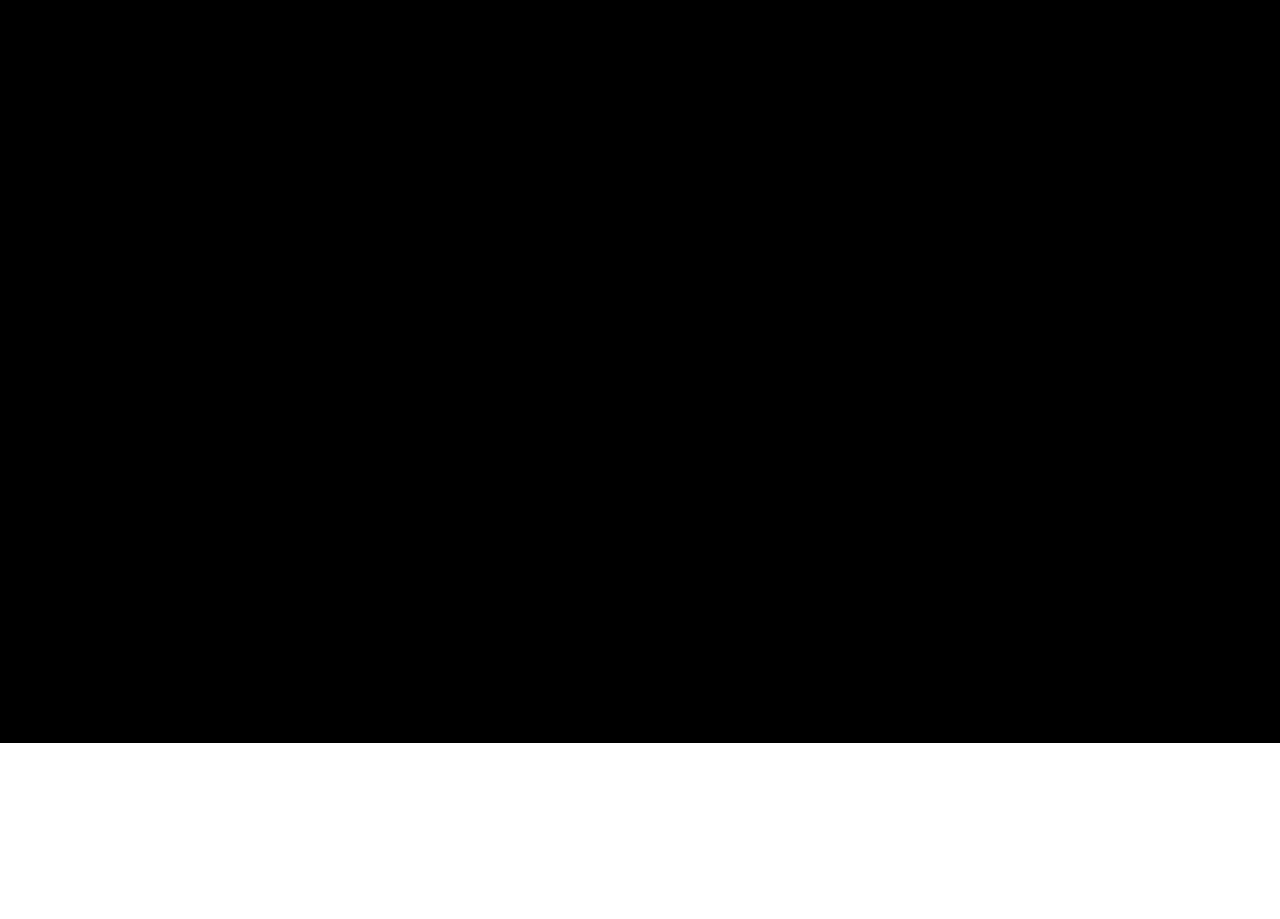
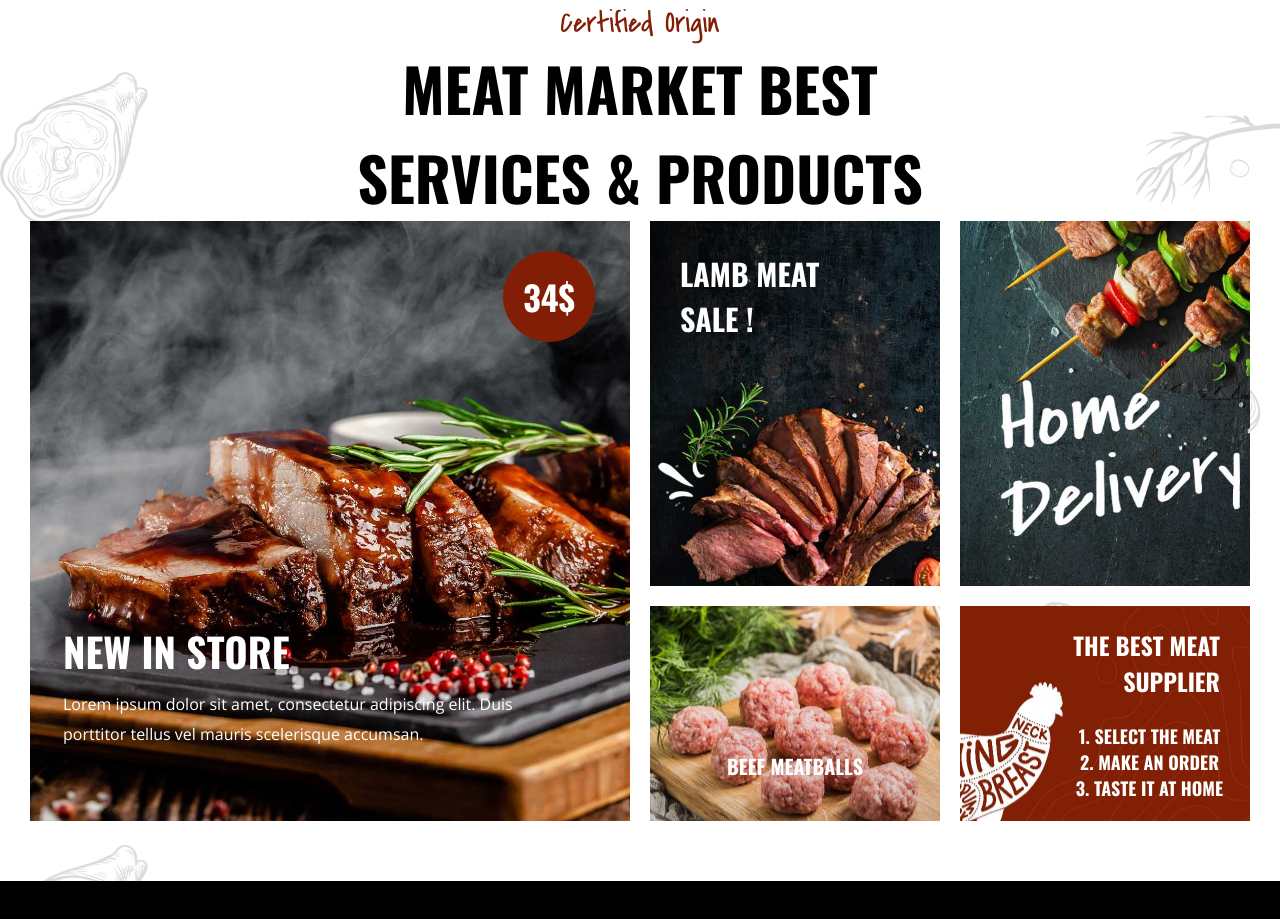
Before and after one commit to Kazirobin/2.Project_Butcher_Shop, a plain HTML site: page index.html in a window 1280 px wide. Shown: the part 2257-3176 px from the top of the page. Before the commit the page ends 3000 px from the top, so only its background shows below. Drawn offline with nearby package versions, Linux system fonts and the light colour scheme.

Commit message:
update(services)

```diff
--- a/assets/css/style.css
+++ b/assets/css/style.css
@@ -27,10 +27,12 @@ body {
 a {
   text-decoration: none;
 }
-h3,h2,p{
-  margin:0 auto;
+h3,
+h2,
+p {
+  margin: 0 auto;
 }
-button{
+button {
   font-family: var(--font-secondary);
   display: block;
   margin: 0 auto;
@@ -40,29 +42,33 @@ button{
   color: var(--color-white);
   background-color: var(--color-dark-red);
 }
-h3{
+h3 {
   font-weight: 400;
   font-size: 30px;
   font-family: var(--font-temporary);
   color: var(--color-dark-red);
 }
-h2{
+h2 {
   font-size: 60px;
   font-family: var(--font-secondary);
 }
 
-@media (max-width:900px) {
-  h2{
+@media (max-width: 900px) {
+  h2 {
     font-size: 50px;
   }
 }
-@media (max-width:700px) {
-  h2{
+@media (max-width: 700px) {
+  h2 {
     font-size: 40px;
   }
 }
+h4{
+  font-family: var(--font-secondary);
+  color: var(--color-white);
+}
 
-p{
+p {
   font-family: var(--font-primary);
   line-height: 30px;
 }
@@ -131,7 +137,7 @@ marquee {
   align-items: center;
   max-width: 100%;
 }
-.navbar_menu.active{
+.navbar_menu.active {
   display: block !important;
 }
 .navbar_menu .navbar_menu_link a,
@@ -164,14 +170,13 @@ marquee {
   color: var(--color-dark-gray) !important;
 }
 .navbar_menu_link:hover .navbar_sub-menu,
-.navbar_sub-menu:hover{
+.navbar_sub-menu:hover {
   display: flex;
 }
-a.navbar_sub-menu_link.arrow1{
+a.navbar_sub-menu_link.arrow1 {
   position: relative;
 }
-a.navbar_sub-menu_link.arrow2
- {
+a.navbar_sub-menu_link.arrow2 {
   position: relative;
 }
 /* sub sub menu css  */
@@ -191,10 +196,12 @@ a.navbar_sub-menu_link.arrow2
   width: 200px;
   background-color: var(--color-white);
 }
-a.arrow1:hover ~ .navbar_sub-sub-menu.active1,.navbar_sub-sub-menu.active1:hover{
+a.arrow1:hover ~ .navbar_sub-sub-menu.active1,
+.navbar_sub-sub-menu.active1:hover {
   display: inline-block;
 }
-a.arrow2:hover ~ .navbar_sub-sub-menu.active2,.navbar_sub-sub-menu.active2:hover{
+a.arrow2:hover ~ .navbar_sub-sub-menu.active2,
+.navbar_sub-sub-menu.active2:hover {
   display: inline-block;
 }
 a.navbar_sub-sub-menu_link {
@@ -202,24 +209,21 @@ a.navbar_sub-sub-menu_link {
   display: inline-block;
   width: 200px;
 }
-@media(max-width:1300px){
+@media (max-width: 1300px) {
   /* sub sub menu css  */
   a.arrow1:hover ~ .navbar_sub-sub-menu.active1,
   .navbar_sub-sub-menu.active1:hover,
   a.arrow2:hover ~ .navbar_sub-sub-menu.active2,
-    .navbar_sub-sub-menu.active2:hover
-    {
+  .navbar_sub-sub-menu.active2:hover {
     padding-inline-start: 50px;
     display: inline-block;
     position: relative;
     width: 200px;
-
   }
   .navbar_sub-sub-menu.active1,
   .navbar_sub-sub-menu.active1:hover,
   .navbar_sub-sub-menu.active2,
-    .navbar_sub-sub-menu.active2:hover
-    {
+  .navbar_sub-sub-menu.active2:hover {
     padding-inline-start: 50px;
     display: inline-block;
     position: relative;
@@ -228,7 +232,7 @@ a.navbar_sub-sub-menu_link {
     background-color: var(--color-dark-gray);
   }
 
-    a.navbar_sub-sub-menu_link{
+  a.navbar_sub-sub-menu_link {
     font-size: 14px !important;
     display: inline-block;
     padding-left: 50px;
@@ -236,9 +240,6 @@ a.navbar_sub-sub-menu_link {
     color: var(--color-white) !important;
   }
 }
-
-
-
 
 .navbar_btn_link {
   position: relative;
@@ -273,11 +274,11 @@ a.navbar_sub-sub-menu_link {
   cursor: pointer;
   display: none;
 }
-.navbar_bar.active{
+.navbar_bar.active {
   margin-block-start: 10px;
   margin-inline-end: 0px;
 }
-.navbar_bar span{
+.navbar_bar span {
   height: 5px;
   width: 50px;
   background-color: green;
@@ -286,10 +287,10 @@ a.navbar_sub-sub-menu_link {
   right: 20%;
   display: inline-block;
 }
-.navbar_bar span:nth-of-type(2){
+.navbar_bar span:nth-of-type(2) {
   top: 45px;
 }
-.navbar_bar span:nth-of-type(3){
+.navbar_bar span:nth-of-type(3) {
   top: 60px;
 }
 .navbar_bar {
@@ -300,7 +301,9 @@ a.navbar_sub-sub-menu_link {
 }
 
 .navbar_bar.active span:nth-of-type(1) {
-  transform: rotate(-45deg); /* Rotate the first span to create a diagonal line */
+  transform: rotate(
+    -45deg
+  ); /* Rotate the first span to create a diagonal line */
   top: 50%; /* Adjust the position to center the diagonal line */
 }
 
@@ -309,7 +312,9 @@ a.navbar_sub-sub-menu_link {
 }
 
 .navbar_bar.active span:nth-of-type(3) {
-  transform: rotate(45deg); /* Rotate the third span to create a diagonal line */
+  transform: rotate(
+    45deg
+  ); /* Rotate the third span to create a diagonal line */
   top: 50%; /* Adjust the position to center the diagonal line */
 }
 /* navbar menu responsive  */
@@ -347,14 +352,13 @@ a.navbar_sub-sub-menu_link {
   .navbar_menu .navbar_menu_link {
     margin-right: auto;
   }
-  .navbar_menu_link .navbar_sub-menu
-  {
+  .navbar_menu_link .navbar_sub-menu {
     display: inline-block;
     position: relative;
     background-color: var(--color-dark-gray);
     padding-block: 20px;
   }
-  .navbar_sub-menu a.navbar_sub-menu_link{
+  .navbar_sub-menu a.navbar_sub-menu_link {
     font-size: 14px !important;
     display: inline-block;
     padding-left: 50px;
@@ -373,17 +377,17 @@ a.navbar_sub-sub-menu_link {
   .banner {
     padding-block-start: 180px;
   }
-  .navbar_menu{
+  .navbar_menu {
     display: none !important;
   }
-  .navbar_menu.active{
+  .navbar_menu.active {
     display: inline-block;
   }
-  .navbar_bar{
+  .navbar_bar {
     display: inline-block;
   }
 }
-.navbar .navbar_menu.active{
+.navbar .navbar_menu.active {
   display: inline-block;
 }
 /* navbar section end  */
@@ -448,40 +452,40 @@ a.navbar_sub-sub-menu_link {
     padding-block-start: 200px;
     background-size: 145%;
   }
-  .banner_bottom{
+  .banner_bottom {
     height: 100vh;
     width: 100%;
     margin-block-start: -200px;
   }
 }
-@media(max-width:650px){
-  .banner{
+@media (max-width: 650px) {
+  .banner {
     background-size: 220%;
   }
-  .banner_heading{
+  .banner_heading {
     font-size: 50px;
   }
-  .banner_img{
+  .banner_img {
     width: 300px;
   }
 }
-@media(max-width:650px){
-  .banner_heading{
+@media (max-width: 650px) {
+  .banner_heading {
     font-size: 50px;
   }
-  .banner_img{
+  .banner_img {
     width: 300px;
   }
 }
-@media(max-width:450px){
-  .banner{
+@media (max-width: 450px) {
+  .banner {
     background-size: 280%;
     height: 600px;
   }
-  .banner_heading{
+  .banner_heading {
     font-size: 50px;
   }
-  .banner_img{
+  .banner_img {
     width: 250px;
   }
   .navbar_logo {
@@ -490,59 +494,59 @@ a.navbar_sub-sub-menu_link {
 }
 /* banner section end  */
 /* 2 butcher section start */
-.butcher{
+.butcher {
   display: flex;
   justify-content: center;
   align-items: center;
   margin: 0 auto;
 }
-.butcher{
-  background-image: url('../img/butcher/butcher_bg.jpg');
+.butcher {
+  background-image: url("../img/butcher/butcher_bg.jpg");
   background-size: cover;
   background-position: bottom;
   padding-block: 30px;
   height: 750px;
 }
-.butcher_left{
+.butcher_left {
   padding-inline: 50px;
   width: 500px;
 }
-.butcher_left img{
+.butcher_left img {
   width: 100%;
   display: inline-block;
 }
-.butcher_right{
+.butcher_right {
   text-align: center;
 }
-.butcher_right h2{
+.butcher_right h2 {
   max-width: 600px;
 }
-.butcher_right p{
+.butcher_right p {
   padding-block-start: 20px;
   max-width: 510px;
 }
-.butcher_right button{
+.butcher_right button {
   margin-block-start: 30px;
 }
-@media(max-width:900px){
-  .butcher{
+@media (max-width: 900px) {
+  .butcher {
     flex-direction: column;
     height: auto;
     padding-block: 60px;
   }
-  .butcher_right{
+  .butcher_right {
     width: 100%;
   }
   .butcher_right h2,
-  .butcher_right p{
-    max-width:900px;
+  .butcher_right p {
+    max-width: 900px;
   }
 }
 /* 2 butcher section end */
 /* 3 delivery section start  */
-.delivery{
+.delivery {
   height: 750px;
-  background-image: url('../img/delivery/delivery_bg.jpg');
+  background-image: url("../img/delivery/delivery_bg.jpg");
   background-size: cover;
   background-position: center;
   display: flex;
@@ -550,30 +554,30 @@ a.navbar_sub-sub-menu_link {
   align-items: center;
   color: var(--color-white);
 }
-.delivery_left{
+.delivery_left {
   max-width: 600px;
   padding-inline-start: 70px;
 }
-.delivery_left h3{
+.delivery_left h3 {
   color: var(--color-white);
   padding-block: 30px;
 }
-.delivery_left p{
+.delivery_left p {
   padding-block: 30px;
 }
-.delivery_payment i{
+.delivery_payment i {
   font-size: 25px;
   margin-block-start: 15px;
   margin-inline-end: 25px;
 }
-.delivery_payment i:last-child{
+.delivery_payment i:last-child {
   color: var(--color-dark-gray);
   background-color: var(--color-white);
 }
-.delivery_right{
+.delivery_right {
   position: relative;
 }
-.delivery_discount{
+.delivery_discount {
   background-color: var(--color-dark-red);
   height: 300px;
   width: 300px;
@@ -587,31 +591,191 @@ a.navbar_sub-sub-menu_link {
   margin-block-start: 150px;
   margin-inline-start: 100px;
 }
-.delivery_discount_text{
+.delivery_discount_text {
   font-size: 20px;
 }
-.delivery_discount_number{
+.delivery_discount_number {
   font-size: 90px;
   line-height: 110px;
 }
-.delivery_right_img{
+.delivery_right_img {
   max-width: 550px;
   margin-block-start: -90px;
 }
-@media(max-width:1000px){
-  .delivery{
+@media (max-width: 1000px) {
+  .delivery {
     flex-direction: column;
     height: auto;
     padding-block: 60px;
   }
-  .delivery_left{
+  .delivery_left {
     padding-inline: 15px;
   }
-  .delivery_right_img{
+  .delivery_right_img {
     max-width: 450px;
   }
 }
 /* 3 delivery section end */
 /* 4 services section start */
+.service {
+  text-align: center;
+  padding-block: 60px;
+  background-image: url("../img/services/services_bg.jpg");
+  background-size: 100%;
+  background-position: center;
+}
+.service_top {
+  max-width: 600px;
+  margin: auto;
+}
+.service_bottom {
+  height: auto;
+  margin: auto;
+  display: flex;
+  justify-content: center;
+  align-items: center;
+}
+.services_left {
+  background-image: url("../img/services/services_img1.jpg");
+  background-size: cover;
+  background-position: top;
+  width: 600px;
+  height: 600px;
+  display: block;
+  position: relative;
+}
+h4.rate_icon{
+  background-color: var(--color-dark-red);
+  font-family: var(--font-secondary);
+  color: var(--color-white);
+  font-size: 34px;
+  border-radius: 50%;
+  position: absolute;
+  top: 30px;
+  right: 35px;
+  padding: 20px;
+  -webkit-border-radius: 50%;
+  -moz-border-radius: 50%;
+  -ms-border-radius: 50%;
+  -o-border-radius: 50%;
+}
 
+.services_left h2,
+.services_left p{
+ color: var(--color-white);
+ text-align: left;
+}
+.services_left h2 {
+  display: block;
+  position: absolute;
+  bottom: 140px;
+  left: 33px;
+  font-size: 40px;
+}
+.services_left p {
+  position: absolute;
+  bottom: 72px;
+  left: 33px;
+  max-width: 500px;
+}
+.services_right{
+  width: 600px;
+  height: 600px;
+  display: grid;
+  grid-template-columns: repeat(auto-fit,minmax(250px,1fr));
+  gap: 20px;
+  margin-inline-start: 20px;
+}
+.services_service1,
+.services_service2,
+.services_service3,
+.services_service4{
+  display: block;
+  position: relative;
+  background-size: cover;
+}
+.services_service1{
+  background-image: url("../img/services/services_img2.jpg");
+}
+.services_service1 h4{
+  font-size: 30px;
+  text-align: left;
+  padding: 30px;
+  max-width: 200px;
+}
+.services_service2 {
+  background-image: url("../img/services/services_img3.jpg");
+}
+.services_service3{
+  background-image: url("../img/services/services_img4.jpg");
+}
+.services_service3 h4{
+  font-size: 20px;
+  position: absolute;
+  bottom: 40px;
+  left: 0;
+  right: 0px;
+}
+.services_service4 {
+  background-image: url("../img/services/services_img5.jpg");
+}
+h4.services_service4_head{
+  font-size: 24px;
+  position: absolute;
+  right: 30px;
+  top: 21px;
+  max-width: 150px;
+  text-align: right;
+}
+.services_service4_text{
+  font-size: 18px;
+  position: absolute;
+  text-align: center;
+  bottom: 20px;
+  right: 27px;
+}
+@media(max-width:1000px){
+  .service_bottom{
+    flex-direction: column;
+  }
+  .services_right{
+    padding: 0;
+    margin: 20px auto;
+  }
+}
+@media(max-width:500px){
+  .service_bottom{
+    flex-direction: column;
+    max-width: 450px;
+  }
+  .services_left h2,
+  .services_left p
+  {
+  left: 20%;
+  }
+  .services_right{
+    padding: 0;
+    margin: 0;
+    margin-block-start: 20px;
+    grid-template-columns: 1fr;
+  }
+  .services_service1,
+  .services_service2,
+  .services_service3,
+  .services_service4{
+    position: relative;
+    max-width: 100%;
+    display: flex;
+    text-align: center;
+    background-size: 100%;
+    background-position:left center;
+  }
+  .services_service1 h4{
+    display: inline-block;
+    position: relative;
+    text-align: center;
+    margin-left: auto;
+    padding-left: -40px;
+  }
+}
 /* 4 services section end */
--- a/index.html
+++ b/index.html
@@ -167,6 +167,42 @@
         </div>
     </section>
     <!-- 4 services section  -->
+    <section class="service">
+        <div class="service_top">
+            <h3>Certified Origin</h3>
+            <h2>MEAT MARKET BEST SERVICES & PRODUCTS</h2>
+        </div>
+        <div class="service_bottom">
+            <div class="services_left">
+                <h4 class="rate_icon">34$</h4>
+                <h2>NEW IN STORE</h2>
+                <p>Lorem ipsum dolor sit amet, consectetur adipiscing elit. Duis porttitor tellus vel mauris scelerisque accumsan.</p>
+            </div>
+
+
+            <div class="services_right">
+
+                <div class="services_service1">
+                    <h4>  LAMB MEAT SALE !</h4></div>
+            <div class="services_service2"></div>
+
+            <div class="services_service3"><h4>
+                BEEF MEATBALLS
+            </h4></div>
+
+            <div class="services_service4">
+                <h4 class="services_service4_head">
+                    THE BEST MEAT SUPPLIER</h4>
+                <div class="services_service4_text">
+                <h4>1. SELECT THE MEAT</h4>
+                <h4>2. MAKE AN ORDER</h4>
+                <h4>3. TASTE IT AT HOME</h4>
+                </div>
+            </div>
+
+            </div>
+        </div>
+    </section>
     <!-- 5 prices section  -->
     <!-- 6 menu section  -->
     <!-- 7 cost section  -->
```
Lines whose indentation alone changed are shown as unchanged.
